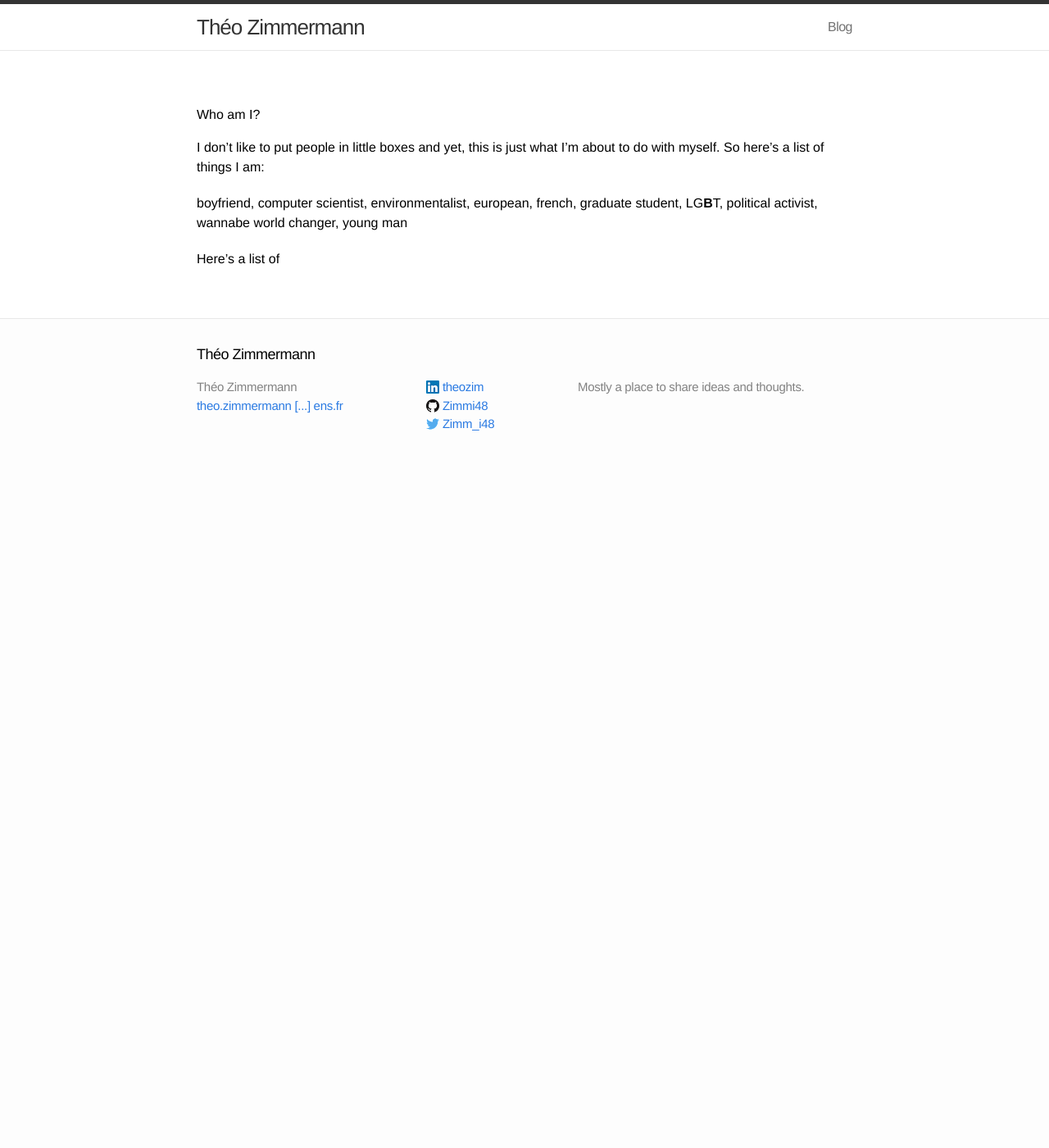
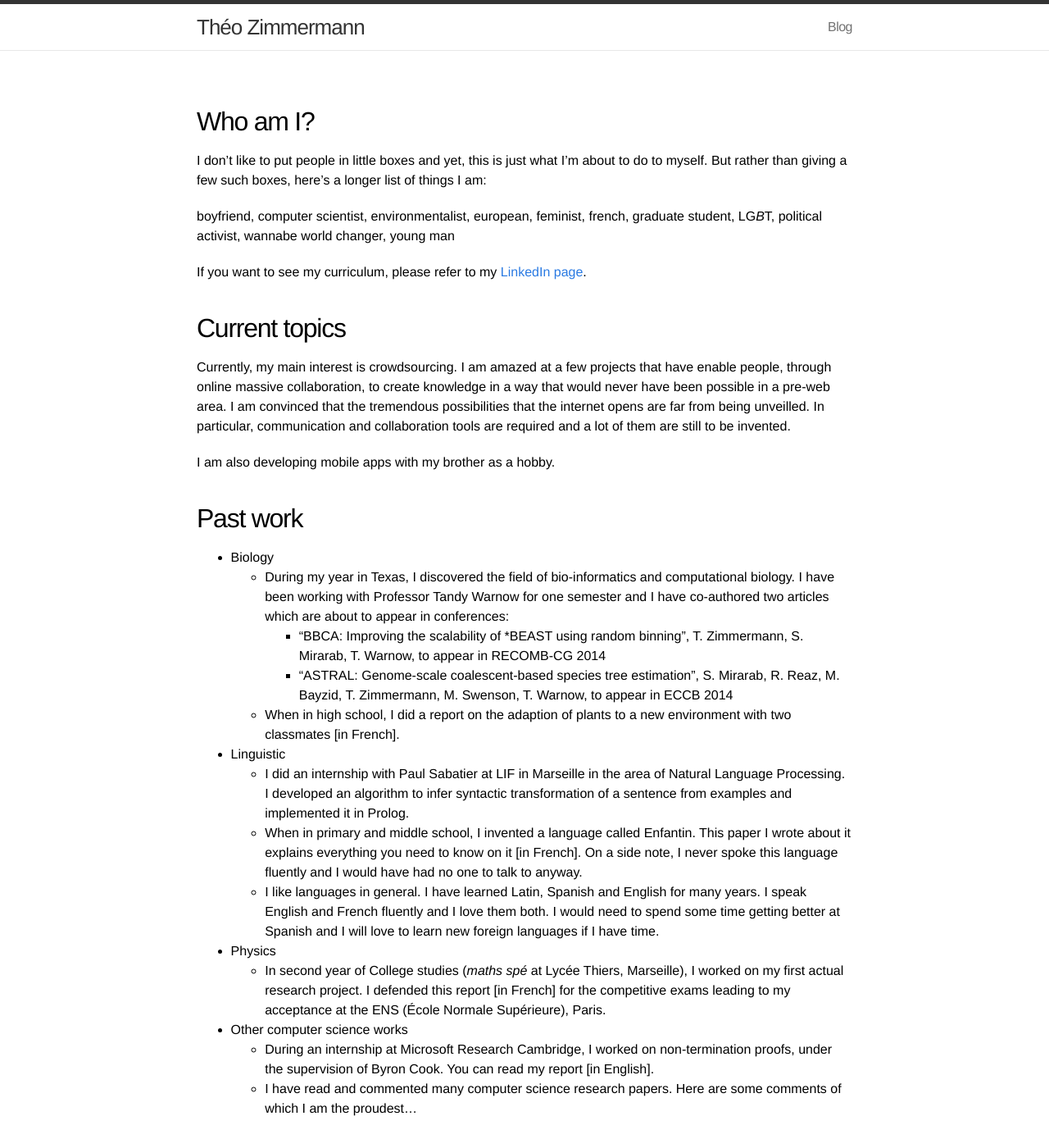
Before and after one commit to Zimmi48/zimmi48.github.io, a Jekyll site: the page built from index.md, in a window 1280 px wide and 1400 px high. Shown: the whole window at 82% size. Built offline with Jekyll 4.4.1, drawn with Linux system fonts in a browser that asks for light colours; some of the changed text lies outside the part shown.

Commit message:
further updating content

```diff
--- a/index.md
+++ b/index.md
@@ -3,10 +3,63 @@ layout: page
 ---
 
 Who am I?
-=========
+---------
 
-I don't like to put people in little boxes and yet, this is just what I'm about to do with myself. So here's a list of things I am:
+I don't like to put people in little boxes and yet, this is just what I'm about to do to myself.
+But rather than giving a few such boxes, here's a longer list of things I am:
 
-boyfriend, computer scientist, environmentalist, european, french, graduate student, LG**B**T, political activist, wannabe world changer, young man
+boyfriend, computer scientist, environmentalist, european, feminist, french, graduate student, LG*B*T, political activist, wannabe world changer, young man
 
-Here's a list of
+If you want to see my curriculum, please refer to my [LinkedIn page](https://fr.linkedin.com/in/theozim).
+
+Current topics
+--------------
+
+Currently, my main interest is crowdsourcing.
+I am amazed at a few projects that have enable people, through online massive collaboration, to create knowledge in a way that would
+never have been possible in a pre-web area.
+I am convinced that the tremendous possibilities that the internet opens are far from being unveilled.
+In particular, communication and collaboration tools are required and a lot of them are still to be invented.
+
+I am also developing mobile apps with my brother as a hobby.
+
+Past work
+---------
+
+* Biology
+    * During my year in Texas, I discovered the field of bio-informatics and computational biology.
+    I have been working with Professor Tandy Warnow for one semester and I have co-authored two articles which are about to appear in conferences:
+        * "BBCA: Improving the scalability of *BEAST using random binning", T. Zimmermann, S. Mirarab, T. Warnow, to appear in RECOMB-CG 2014
+        * "ASTRAL: Genome-scale coalescent-based species tree estimation", S. Mirarab, R. Reaz, M. Bayzid, T. Zimmermann, M. Swenson, T. Warnow,
+        to appear in ECCB 2014
+    * When in high school, I did a report on the adaption of plants to a new environment with two classmates [in French].
+
+* Linguistic
+  * I did an internship with Paul Sabatier at LIF in Marseille in the area of Natural Language Processing.
+  I developed an algorithm to infer syntactic transformation of a sentence from examples and implemented it in Prolog.
+  * When in primary and middle school, I invented a language called Enfantin.
+  This paper I wrote about it explains everything you need to know on it [in French].
+  On a side note, I never spoke this language fluently and I would have had no one to talk to anyway.
+  * I like languages in general. I have learned Latin, Spanish and English for many years.
+  I speak English and French fluently and I love them both.
+  I would need to spend some time getting better at Spanish and I will love to learn new foreign languages if I have time.
+
+* Physics
+  * In second year of College studies (_maths spé_ at Lycée Thiers, Marseille), I worked on my first actual research project.
+  I defended this report [in French] for the competitive exams leading to my acceptance at the ENS (École Normale Supérieure), Paris.
+
+* Other computer science works
+  * During an internship at Microsoft Research Cambridge, I worked on non-termination proofs, under the supervision of Byron Cook.
+  You can read my report [in English].
+  * I have read and commented many computer science research papers. Here are some comments of which I am the proudest...
+
+Interests
+---------
+
+Apart from what I've said already, I have a broad range of interests, including:
+
+* Travels
+
+* Reading
+
+* Politics
```
Also changed, not shown: _posts/2014-08-09-welcome-to-jekyll.markdown (+9 -0 lines).
